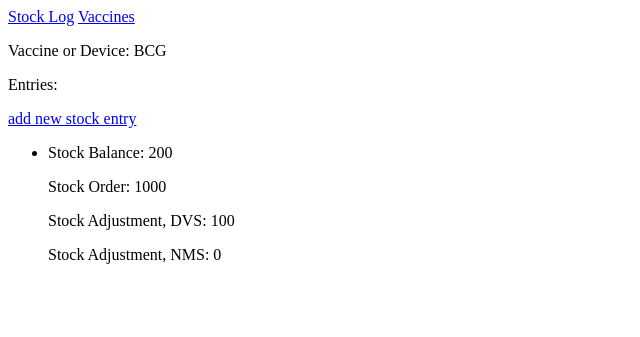
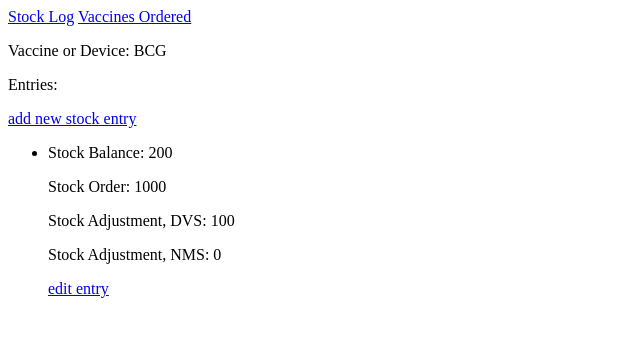
Before and after one commit to mattykuch/sl, a Django app: page /vaccines/1/ in a window 1280 px wide. Shown: the top 337 px of the page, without its empty margins (0-640 px from the left). Run offline with Django 3.2, Linux system fonts and the light colour scheme; data comes from the database, SQL or seed files in the repository; both versions use the stored data as it was after the commit.

Commit message:
Configured Edit Entries

```diff
--- a/sls/templates/sls/base.html
+++ b/sls/templates/sls/base.html
@@ -1,6 +1,6 @@
 <p>
   <a href="{% url 'sls:index' %}"> Stock Log</a>
-  <a href="{% url 'sls:vaccines' %}"> Vaccines</a>
+  <a href="{% url 'sls:vaccines' %}"> Vaccines Ordered</a>
 </p>
 
 {% block content %}{% endblock content %}
--- a/sls/templates/sls/vaccine.html
+++ b/sls/templates/sls/vaccine.html
@@ -15,6 +15,9 @@
   	  	<p>Stock Order: {{ entry.stock_order }}</p>
   	  	<p>Stock Adjustment, DVS: {{ entry.stock_adjustment_dvs }}</p>
   	  	<p>Stock Adjustment, NMS: {{ entry.stock_adjustment_nms }}</p>
+  	  	<p>
+  	  		<a href="{% url 'sls:edit_entry' entry.id %}">edit entry</a>
+  	  	</p>
   	  </li>
   	{% empty %}
   	  <li>
--- a/sls/templates/sls/vaccines.html
+++ b/sls/templates/sls/vaccines.html
@@ -15,6 +15,6 @@
   	{% endfor %}
   </ul>
 
-  <a href="{% url 'sls:new_vaccine' %}"> Add data for another vaccine:</a>
+  <a href="{% url 'sls:new_vaccine' %}"> Add another vaccine or device:</a>
 
 {% endblock content %}
--- a/sls/urls.py
+++ b/sls/urls.py
@@ -19,4 +19,7 @@ urlpatterns = [
 
 	# Page for adding a new entry
 	url(r'^new_entry/(?P<vaccine_id>\d+)/$', views.new_entry, name='new_entry'),
+
+	# Page for editing an entry
+	url(r'^edit_entry/(?P<entry_id>\d+)/$', views.edit_entry, name='edit_entry'),
 ]
--- a/sls/views.py
+++ b/sls/views.py
@@ -2,7 +2,7 @@ from django.shortcuts import render
 from django.http import HttpResponseRedirect
 from django.core.urlresolvers import reverse
 
-from .models import Vaccine
+from .models import Vaccine, Entry
 from .forms import VaccineForm, EntryForm
 
 def index(request):
@@ -56,3 +56,20 @@ def new_entry(request, vaccine_id):
 
 	context = {'vaccine': vaccine, 'form': form}
 	return render(request, 'sls/new_entry.html', context)
+
+def edit_entry(request, entry_id):
+	"""Edit an existing entry."""
+	entry = Entry.objects.get(id=entry_id)
+	vaccine = entry.vaccine
+
+	if request.method != 'POST':
+		# Initial request; pre-fill form with the current entry
+		form = EntryForm(instance=entry)
+	else:
+		# POST data submitted;process data.
+		form = EntryForm(instance=entry, data=request.POST)
+		if form.is_valid():
+			form.save()
+			return HttpResponseRedirect(reverse('sls:vaccine', args=[vaccine.id]))
+	context = {'entry': entry, 'vaccine': vaccine, 'form': form}
+	return render(request, 'sls/edit_entry.html', context)
```
Also changed, not shown: sls/templates/sls/edit_entry.html (added, +14 -0 lines), db.sqlite3, 2 other files.
